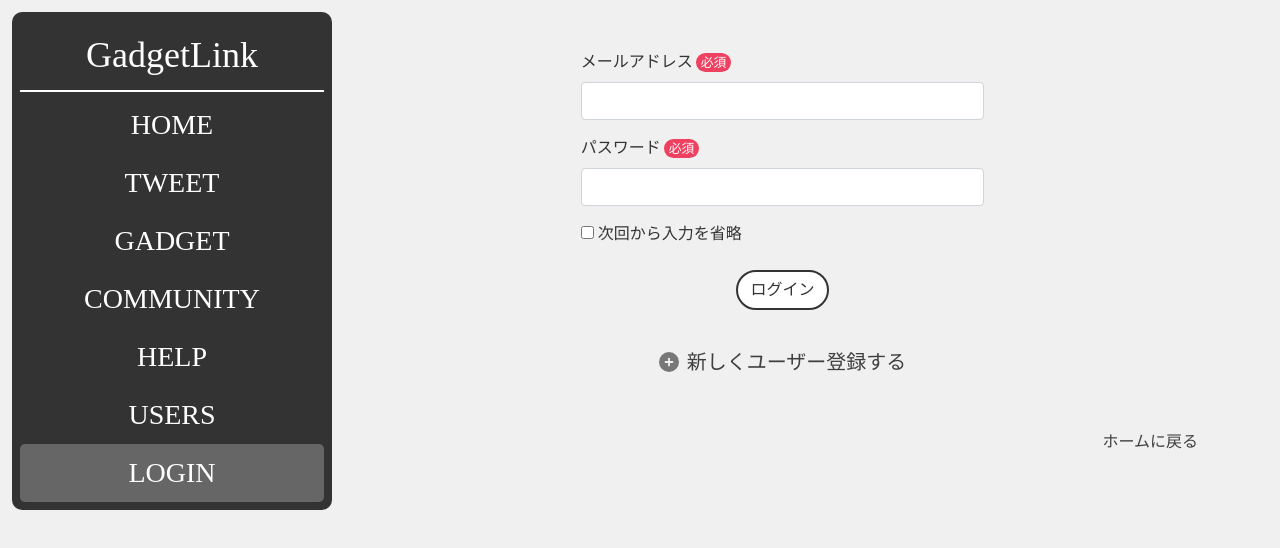
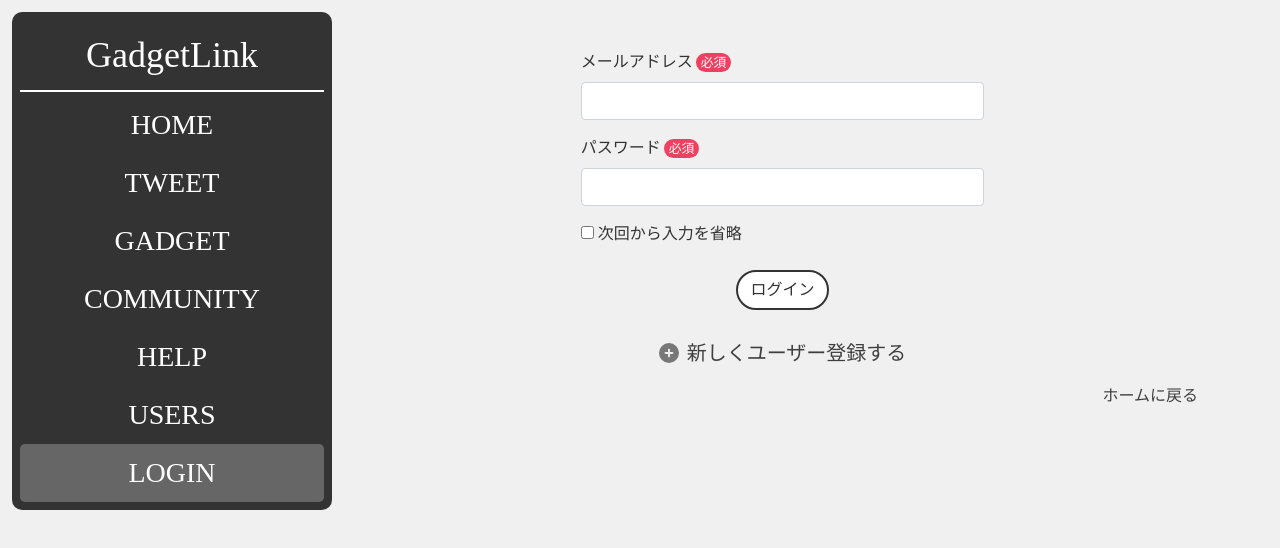
Before and after one commit to bashij/gadget-app, a Next.js app in the folder front/app/: page /login in a window 1280 px wide. Shown: the top 548 px of the page. Built offline with nearby package versions, Linux system fonts and the light colour scheme.

Commit message:
style: リンクボタンのスタイルを調整_#73

```diff
--- a/front/app/pages/login.js
+++ b/front/app/pages/login.js
@@ -116,7 +116,7 @@ export default function Login() {
                 </p>
               </div>
             </form>
-            <div className='p-3 mb-4 text-center h5'>
+            <div className='new-page-link'>
               <Link href='signup'>
                 <p>
                   <FontAwesomeIcon className='pe-2' icon={faCirclePlus} />
```
